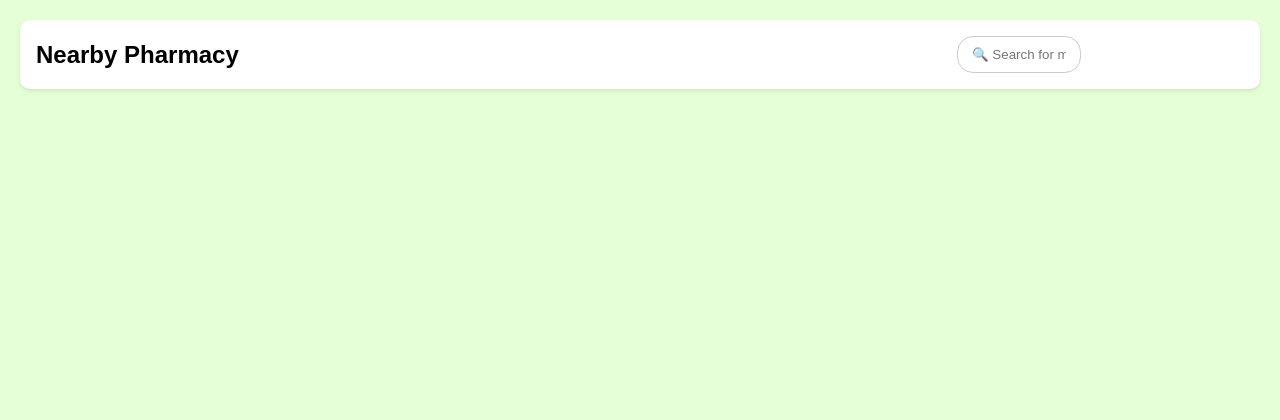
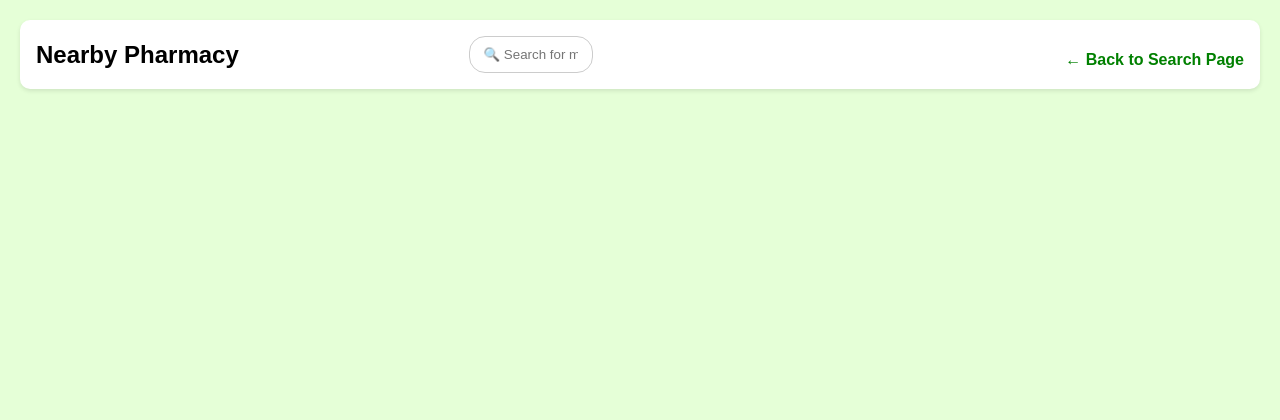
Before and after one commit to fyorina21/Pharmalook-, a Flask app: page /user in a window 1280 px wide. Shown: the top 420 px of the page. Run offline with Flask 3, Linux system fonts and the light colour scheme.

Commit message:
user pages modified

```diff
--- a/app/routes.py
+++ b/app/routes.py
@@ -89,6 +89,15 @@ def user_homepage():
         query=search_query
     )
 
+@routes_bp.route("/user_search", methods=["GET", "POST"])
+def user_search():
+    if request.method == "POST":
+        medication = request.form.get("medication")
+        location = request.form.get("location")  # optional, not used now
+        print(f"Search medication submitted: {medication}")
+        return redirect(url_for('routes_bp.user_homepage', q=medication))
+    return render_template('user_search.html')
+
 
 @routes_bp.route('/status')
 def status_page():
@@ -142,10 +151,6 @@ def medicine():
 #         dosage = request.form.get("dosage")
 #         description = request.form.get("description")
 
-@routes_bp.route('/user_search')
-def user_search():
-    return render_template('user_search.html')
-
 
 @routes_bp.route("/who")
 def who():
@@ -191,8 +196,29 @@ def who_are_you():
     return render_template("who_are_you.html")
 
 @routes_bp.route('/admin-dashboard')
-def pharmacies():
-    # Query all pharmacists where is_accepted is True
+def admin_dashboard():  # <- Rename for clarity
     pharmacist = Pharmacist.query.filter_by(admin_approved=True).all()
+    pending_count = Pharmacist.query.filter_by(admin_approved=False).count()
+    return render_template("admin-dashboard.html", pharmacist=pharmacist, pending_count=pending_count)
 
-    return render_template("admin-dashboard.html", pharmacist=pharmacist)
+
+@routes_bp.route('/delete/<int:pharmacy_id>', methods=['POST'])
+def delete_pharmacy(pharmacy_id):
+    pharmacist = Pharmacist.query.get(pharmacy_id)
+    if pharmacist:
+        db.session.delete(pharmacist)
+        db.session.commit()
+    return redirect(url_for('routes_bp.admin_dashboard'))
+
+
+
+
+# @routes_bp.route('/status')
+# def status():
+#     pharmacist = Pharmacist.query.get(session['id'])
+#     if pharmacist:
+#         return render_template("status.html", pharmacist=pharmacist)
+
+#     else:
+#         flash("Pharmacist not found.")
+        # return redirect(url_for("auth_bp.login"))
--- a/app/templates/login.html
+++ b/app/templates/login.html
@@ -30,8 +30,7 @@
                 <input type="checkbox" id="remember-me" name="rememberMe">
                 <label for="remember-me">Remember me</label>
                  </div>
-
-            <a href="{{ url_for('routes_bp.user_search') }}"><button type="button" class="login-btn">Login</button></a>
+            <button type="submit" id="loginBtn" class="login-btn">Login</button>
                 </form>
             <p class="signup-text">Don't have an account?<a href="{{ url_for('auth_bp.signup') }}">Sign up</a></p>
   </div>
--- a/app/templates/look.html
+++ b/app/templates/look.html
@@ -21,15 +21,21 @@
       />
       <button type="submit" style="display: none;"></button>
     </form>
+
+    <!-- Back to Search button -->
+    <div style="margin-top: 10px;">
+      <a href="{{ url_for('routes_bp.user_search') }}"
+         class="back-button"
+         style="text-decoration: none; color: green; font-weight: bold;">
+        ← Back to Search Page
+      </a>
+    </div>
   </header>
 
-
   <div class="main">
-
     {% if medicines and medicines|length > 0 %}
       <div id="pharmacy-list">
         <ul>
-
           {% for med in medicines %}
             <li class="medicine-item">
               <strong>{{ med.Medicinename }}</strong><br />
@@ -41,11 +47,11 @@
         </ul>
       </div>
     {% elif query %}
-    <div class="box">
-            <div class="container">
-              No reults found for"{{ query }}". Please try a different search.
+      <div class="box">
+        <div class="container">
+          No results found for "{{ query }}". Please try a different search.
+        </div>
       </div>
-    </div>
     {% endif %}
   </div>
 
--- a/app/templates/user_search.html
+++ b/app/templates/user_search.html
@@ -41,9 +41,10 @@
              class="w-full py-2 px-4 mb-6 rounded-md border border-gray-300 shadow-sm focus:ring-2 focus:ring-green-300 focus:outline-none"/>
 
       <!-- Submit Button -->
-      <a href="{{ url_for('routes_bp.search', query='') }}" class="w-full bg-green-200 hover:bg-green-300 text-green-900 font-semibold py-2 px-4 rounded-md shadow block text-center">
+      <button type="submit" class="w-full bg-green-200 hover:bg-green-300 text-green-900 font-semibold py-2 px-4 rounded-md shadow block">
   Find nearby pharmacy
-</a>
+</button>
+
 
     </form>
   </main>
```
Also changed, not shown: app/auth.py (+5 -2 lines), instance/pharma.db.
